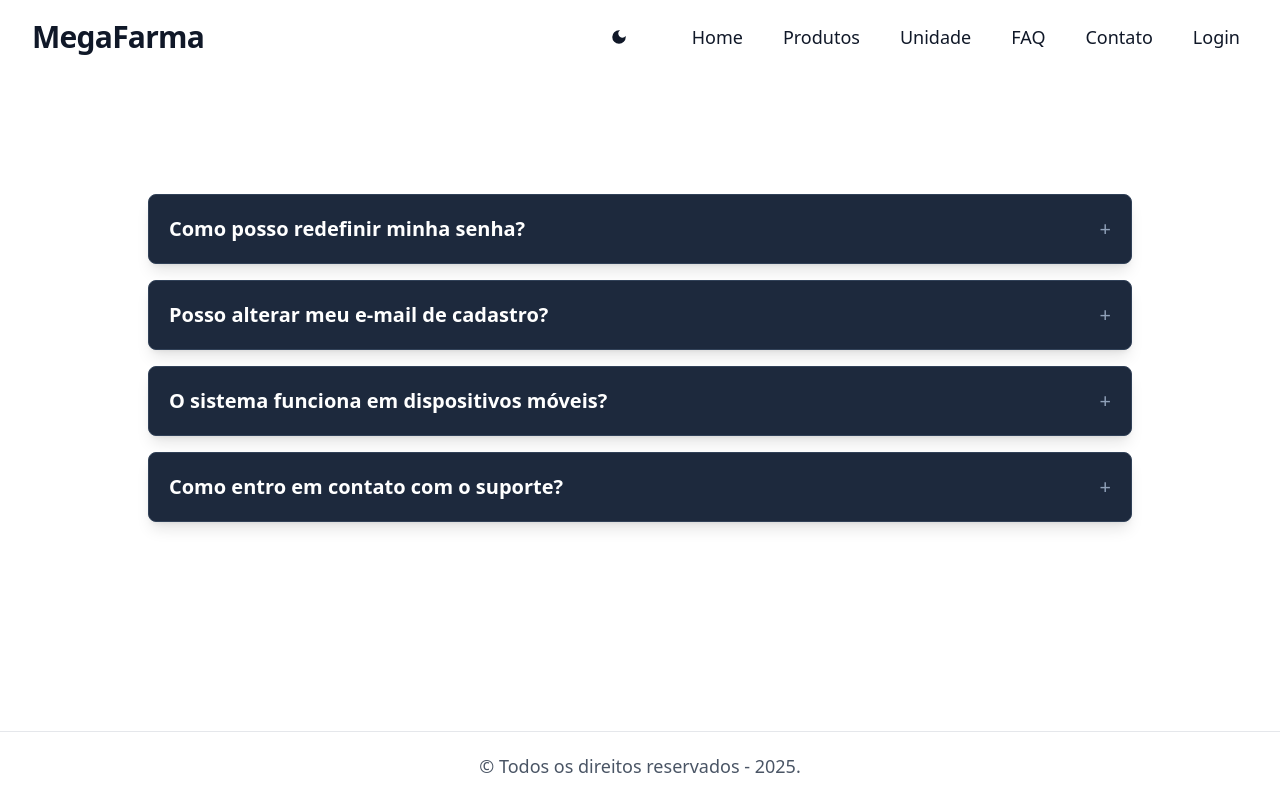
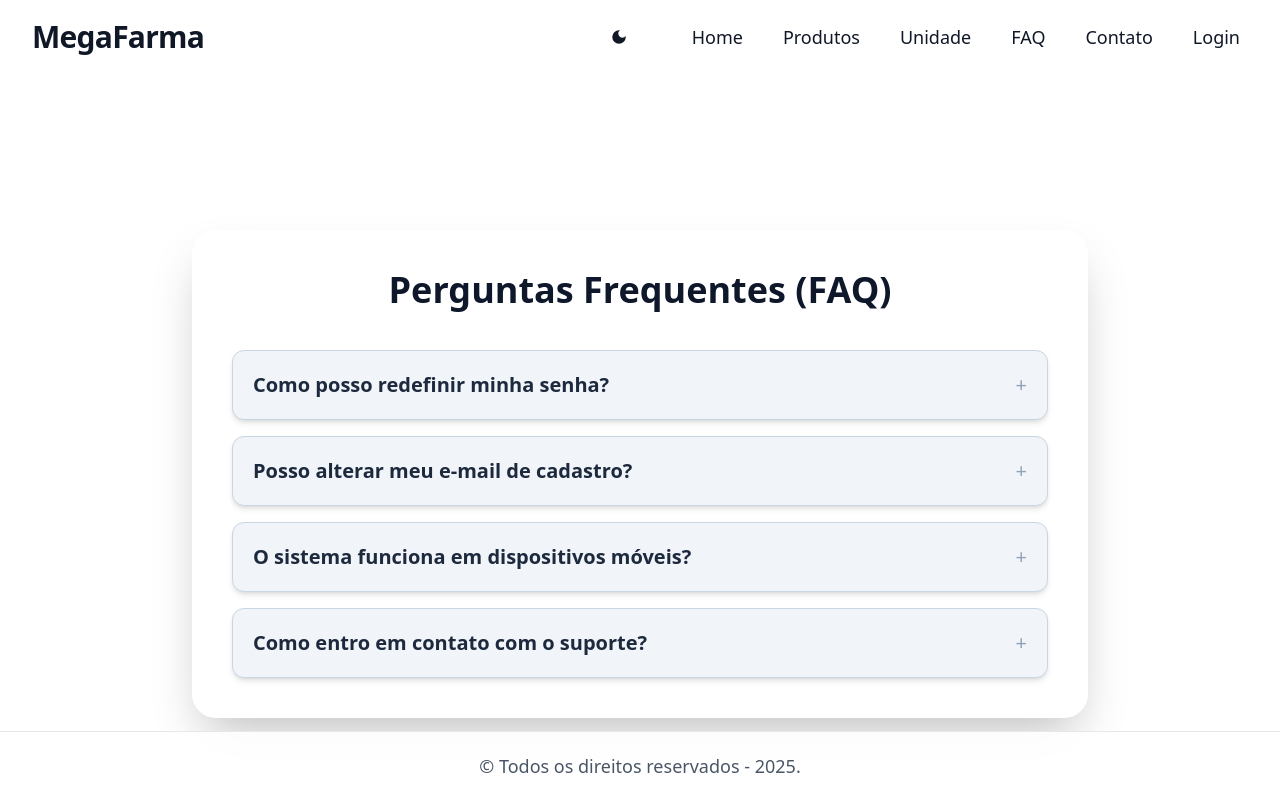
Before and after one commit to 1TDSPG-25/sistema-flow, a React (Vite) app: page /sistema-flow/faq in a window 1280 px wide. Shown: the top 812 px of the page. Built offline with nearby package versions, Linux system fonts and the light colour scheme; no server answers.

Commit message:
feat: ajusta estrutura da página FAQ para design centralizado

```diff
--- a/src/routes/Faq/index.tsx
+++ b/src/routes/Faq/index.tsx
@@ -36,8 +36,9 @@ export default function FaqPage() {
   };
 
   return (
-    <section className="w-full max-w-5xl block m-auto min-h-screen py-10 px-5">
-      <h1 className="text-center text-4xl font-bold text-white mb-10">
+    <section className="min-h-screen flex justify-center items-center py-16 px-4">
+      <div className="w-full max-w-4xl bg-white dark:bg-slate-900 rounded-3xl shadow-2xl p-10">
+        <h1 className="text-center text-4xl font-bold text-slate-900 dark:text-white mb-10">
           Perguntas Frequentes (FAQ)
         </h1>
 
@@ -45,13 +46,13 @@ export default function FaqPage() {
           {faqData.map((item, index) => (
             <article
               key={index}
-            className="bg-slate-800 text-white/80 p-5 rounded-lg border border-slate-700 shadow-lg transition-transform duration-300 hover:-translate-y-1"
+              className="bg-slate-100 dark:bg-slate-800 text-slate-800 dark:text-slate-100 p-5 rounded-xl border border-slate-300 dark:border-slate-700 shadow-md transition-transform duration-300 hover:-translate-y-1"
             >
               <button
                 onClick={() => toggleAnswer(index)}
                 className="flex justify-between items-center w-full text-left focus:outline-none"
               >
-              <h2 className="text-lg md:text-xl font-semibold text-white">
+                <h2 className="text-lg md:text-xl font-semibold">
                   {item.question}
                 </h2>
                 <span className="text-slate-400 text-xl">
@@ -64,11 +65,14 @@ export default function FaqPage() {
                   openIndex === index ? "max-h-40 mt-3" : "max-h-0"
                 }`}
               >
-              <p className="text-slate-300">{item.answer}</p>
+                <p className="text-slate-600 dark:text-slate-300">
+                  {item.answer}
+                </p>
               </div>
             </article>
           ))}
         </div>
+      </div>
     </section>
   );
 }
```
Lines whose indentation alone changed are shown as unchanged.
